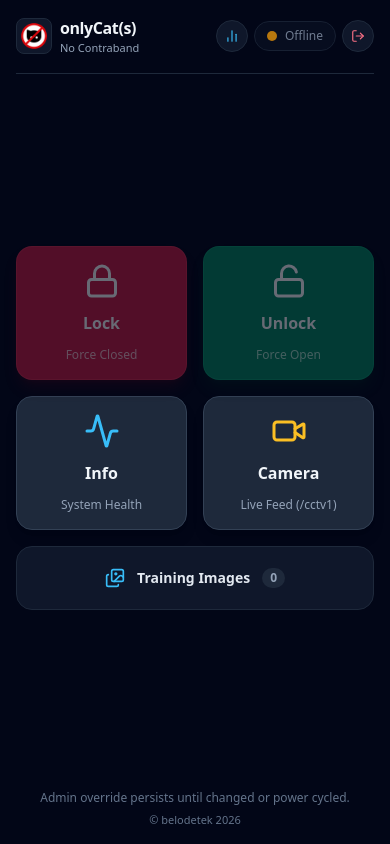
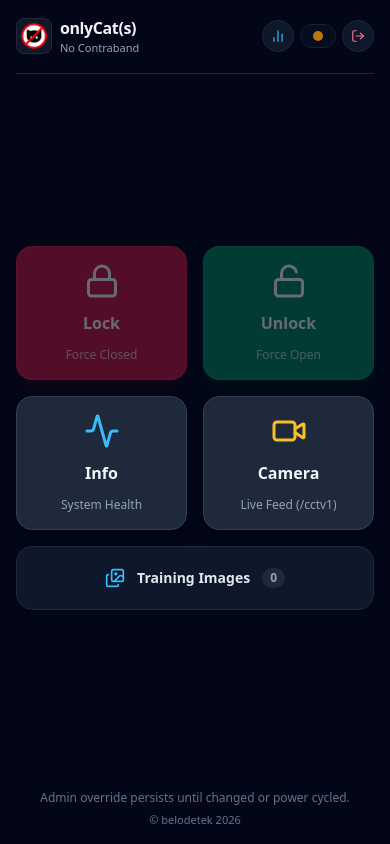
Before and after one commit to belodetek/only-cats, a plain HTML site: page static/index.html in a window 390 px wide. Drawn offline with nearby package versions, Linux system fonts and the light colour scheme; no server answers.

Commit message:
patch: Mobile fixes

```diff
--- a/static/index.html
+++ b/static/index.html
@@ -47,13 +47,16 @@
 
 				<div
 					id="status-badge"
-					class="flex items-center gap-1.5 sm:gap-2 px-2.5 sm:px-3 py-1.5 rounded-full text-xs font-medium bg-slate-900 border border-slate-800 text-slate-300"
+					role="status"
+					aria-label="Checking..."
+					title="Checking..."
+					class="flex items-center justify-center gap-1.5 sm:gap-2 p-2 sm:px-3 sm:py-1.5 rounded-full text-xs font-medium bg-slate-900 border border-slate-800 text-slate-300"
 				>
 					<span
 						id="status-dot"
 						class="w-2.5 h-2.5 rounded-full bg-slate-500 shrink-0"
 					></span>
-					<span id="status-text" class="whitespace-nowrap">Checking...</span>
+					<span id="status-text" class="hidden sm:inline whitespace-nowrap">Checking...</span>
 				</div>
 
 				<button
```
